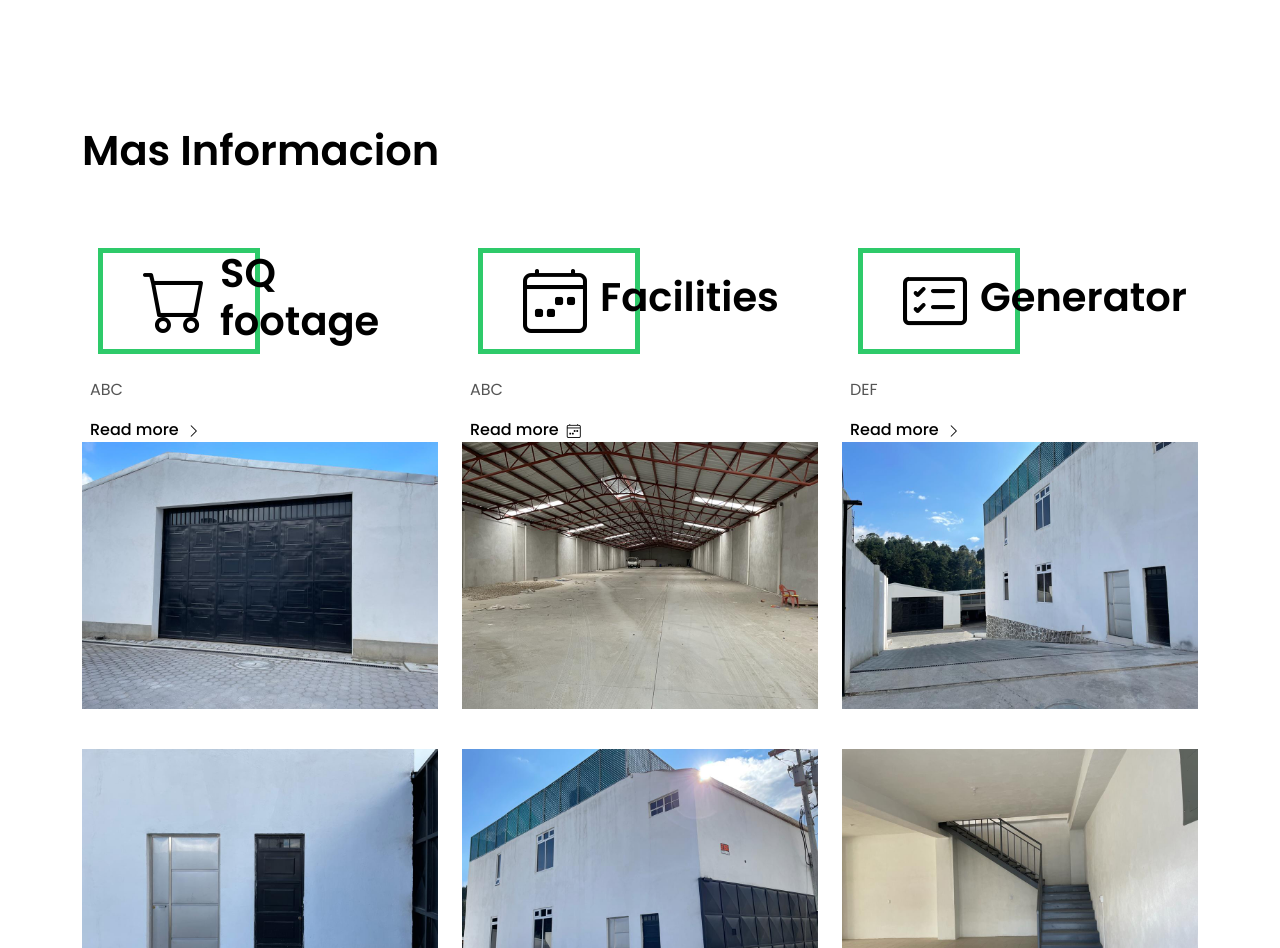
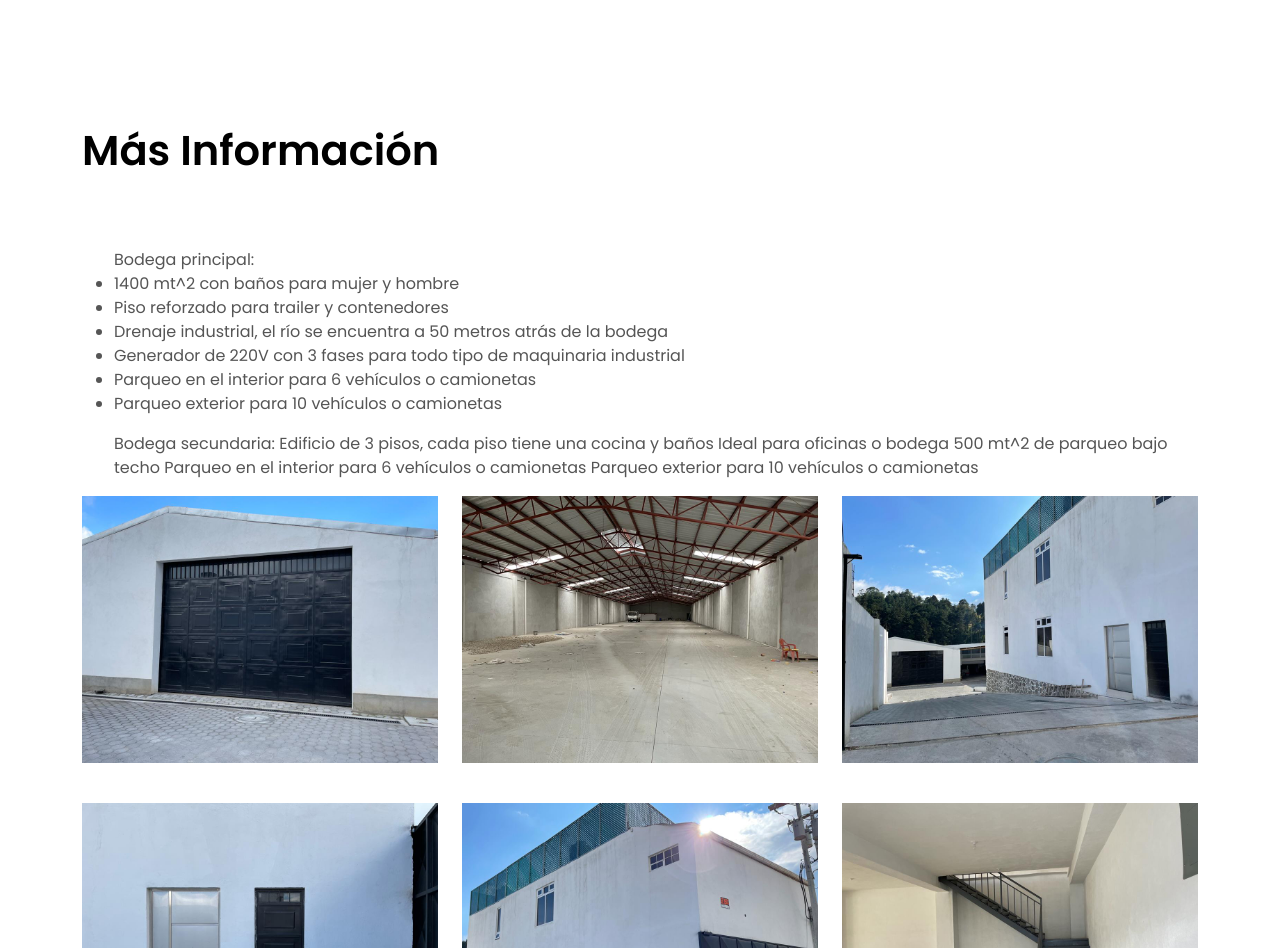
Before and after one commit to kikastar/kikastar.github.io, a plain HTML site: page index.html in a window 1280 px wide. Shown: the part 802-1750 px from the top of the page. Drawn offline with Linux system fonts and the light colour scheme.

Commit message:
second draft

```diff
--- a/assets/css/style.css
+++ b/assets/css/style.css
@@ -113,7 +113,7 @@ a:hover {
 
 @media (max-width: 767px) {
   .text-brand {
-    font-size: 1.8rem;
+    font-size: 1.5rem;
   }
 }
 
@@ -128,6 +128,11 @@ a:hover {
 
 .color-d {
   color: #adadad;
+}
+
+.color-e {
+  color: red;
+  font-size: 1.4rem;
 }
 
 .color-text-a {
@@ -1059,7 +1064,7 @@ a:hover {
 .intro .intro-title {
   color: #ffffff;
   font-weight: 700;
-  font-size: 2.8rem;
+  font-size: 2.2rem;
   text-transform: uppercase;
 }
 
--- a/index.html
+++ b/index.html
@@ -42,17 +42,17 @@
         <span></span>
         <span></span>
       </button>
-      <a class="navbar-brand text-brand" href="index.html">Se Alquila<span class="color-b"> Bodega en Xela</span></a>
+      <a class="navbar-brand text-brand" href="tel:52021840">Se Alquila<span class="color-b"> Bodega en Xela</span><br><span class="color-e">Tel. 5202-1840</span></a>
 
       <div class="navbar-collapse collapse justify-content-center" id="navbarDefault">
         <ul class="navbar-nav">
 
           <li class="nav-item">
-            <a class="nav-link" href="#info">Mas Informacion</a>
+            <a class="nav-link" href="#info">Más Información</a>
           </li>
 
           <li class="nav-item">
-            <a class="nav-link " href="#contact">Contactanos</a>
+            <a class="nav-link " href="#contact">Contáctanos</a>
           </li>
 
         </ul>
@@ -128,80 +128,33 @@
           <div class="col-md-12">
             <div class="title-wrap d-flex justify-content-between">
               <div id="info" class="title-box">
-                <h2 class="title-a">Mas Informacion</h2>
+                <h2 class="title-a">Más Información</h2>
               </div>
             </div>
           </div>
         </div>
         <div class="row">
-          <div class="col-md-4">
-            <div class="card-box-c foo">
-              <div class="card-header-c d-flex">
-                <div class="card-box-ico">
-                  <span class="bi bi-cart"></span>
-                </div>
-                <div class="card-title-c align-self-center">
-                  <h2 class="title-c">SQ footage</h2>
-                </div>
-              </div>
-              <div class="card-body-c">
-                <p class="content-c">
-                  ABC
-                </p>
-              </div>
-              <div class="card-footer-c">
-                <a href="#" class="link-c link-icon">Read more
-                  <span class="bi bi-chevron-right"></span>
-                </a>
-              </div>
+            <div class="col-md-12">
+                <ul>
+                Bodega principal:
+                <li>1400 mt^2 con baños para mujer y hombre</li>
+                <li>Piso reforzado para trailer y contenedores</li>
+                <li>Drenaje industrial, el río se encuentra a 50 metros atrás de la bodega</li>
+                <li>Generador de 220V con 3 fases para todo tipo de maquinaria industrial</li>
+                <li>Parqueo en el interior para 6 vehículos o camionetas</li>
+                <li>Parqueo exterior para 10 vehículos o camionetas</li>
+                </ul>
+                <ul>
+                Bodega secundaria:
+                Edificio de 3 pisos, cada piso tiene una cocina y baños
+                Ideal para oficinas o bodega
+                500 mt^2 de parqueo bajo techo
+                Parqueo en el interior para 6 vehículos o camionetas
+                Parqueo exterior para 10 vehículos o camionetas
+                </ul>
             </div>
-          </div>
-          <div class="col-md-4">
-            <div class="card-box-c foo">
-              <div class="card-header-c d-flex">
-                <div class="card-box-ico">
-                  <span class="bi bi-calendar4-week"></span>
-                </div>
-                <div class="card-title-c align-self-center">
-                  <h2 class="title-c">Facilities</h2>
-                </div>
-              </div>
-              <div class="card-body-c">
-                <p class="content-c">
-                  ABC
-                </p>
-              </div>
-              <div class="card-footer-c">
-                <a href="#" class="link-c link-icon">Read more
-                  <span class="bi bi-calendar4-week"></span>
-                </a>
-              </div>
-            </div>
-          </div>
-          <div class="col-md-4">
-            <div class="card-box-c foo">
-              <div class="card-header-c d-flex">
-                <div class="card-box-ico">
-                  <span class="bi bi-card-checklist"></span>
-                </div>
-                <div class="card-title-c align-self-center">
-                  <h2 class="title-c">Generator</h2>
-                </div>
-              </div>
-              <div class="card-body-c">
-                <p class="content-c">
-                  DEF
-                </p>
-              </div>
-              <div class="card-footer-c">
-                <a href="#" class="link-c link-icon">Read more
-                  <span class="bi bi-chevron-right"></span>
-                </a>
-              </div>
-            </div>
-          </div>
         </div>
-      </div>
+        </div>
     </section><!-- End Services Section -->
 
     <!-- ======= Agents Grid ======= -->
@@ -217,8 +170,8 @@
                             <div class="card-header-d">
                                 <div class="card-title-d align-self-center">
                                     <h3 class="title-d">
-                                        <a href="#" class="link-two">Porton principal de la bodega
-                                            <br></a>
+                                        <a href="#" class="link-two">Portón de la bodega principal
+                                            <br><br> Piso reforzado para trailer y contenedores</a>
                                     </h3>
                                 </div>
                             </div>
@@ -234,8 +187,8 @@
                             <div class="card-header-d">
                                 <div class="card-title-d align-self-center">
                                     <h3 class="title-d">
-                                        <a href="#" class="link-two">Interior de la Bodega
-                                            <br><br> 1400 m^2</a>
+                                        <a href="#" class="link-two">Interior de la bodega principal
+                                            <br><br> 1400 m^2 con baños para hombre y mujer</a>
                                     </h3>
                                 </div>
                             </div>
@@ -268,8 +221,8 @@
                             <div class="card-header-d">
                                 <div class="card-title-d align-self-center">
                                     <h3 class="title-d">
-                                        <a href="#" class="link-two">Garita para Guardian y Seguridad
-                                            <br><br> Con Bano y Electricidad</a>
+                                        <a href="#" class="link-two">Garita para guardián y seguridad
+                                            <br><br> Con baño y electricidad</a>
                                     </h3>
                                 </div>
                             </div>
@@ -371,7 +324,7 @@
                                 <div class="card-title-d align-self-center">
                                     <h3 class="title-d">
                                         <a href="#" class="link-two">Parqueo Interior
-                                            <br><br> TBD</a>
+                                            <br><br> para 6 vehículos o camionetas</a>
                                     </h3>
                                 </div>
                             </div>
@@ -388,7 +341,7 @@
                                 <div class="card-title-d align-self-center">
                                     <h3 class="title-d">
                                         <a href="#" class="link-two">Parqueo Exterior
-                                            <br><br> TBD</a>
+                                            <br><br> para 10 vehículos o camionetas</a>
                                     </h3>
                                 </div>
                             </div>
@@ -405,7 +358,7 @@
                                 <div class="card-title-d align-self-center">
                                     <h3 class="title-d">
                                         <a href="#" class="link-two">Bodega Secundaria
-                                            <br><br> Vista Exterior</a>
+                                            <br><br> 3 pisos, cada piso tiene cocina y baños </a>
                                     </h3>
                                 </div>
                             </div>
@@ -422,7 +375,7 @@
                                 <div class="card-title-d align-self-center">
                                     <h3 class="title-d">
                                         <a href="#" class="link-two">Bodega Secundaria
-                                            <br><br> Vista Exterior</a>
+                                            <br><br> Con 500 mt^2 de parqueo bajo techo</a>
                                     </h3>
                                 </div>
                             </div>
@@ -439,7 +392,7 @@
                                 <div class="card-title-d align-self-center">
                                     <h3 class="title-d">
                                         <a href="#" class="link-two">Generador
-                                            <br><br> Voltage</a>
+                                            <br><br> de 220V con 3 fases para todo tipo de maquinaria</a>
                                     </h3>
                                 </div>
                             </div>
```
